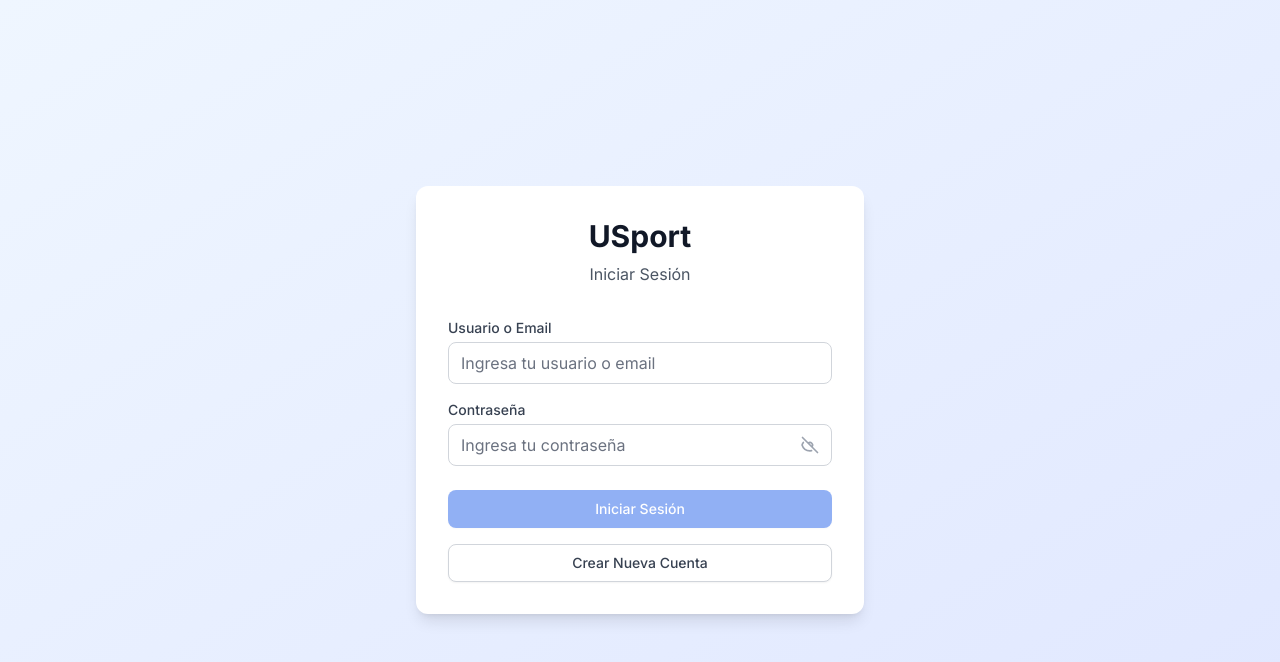
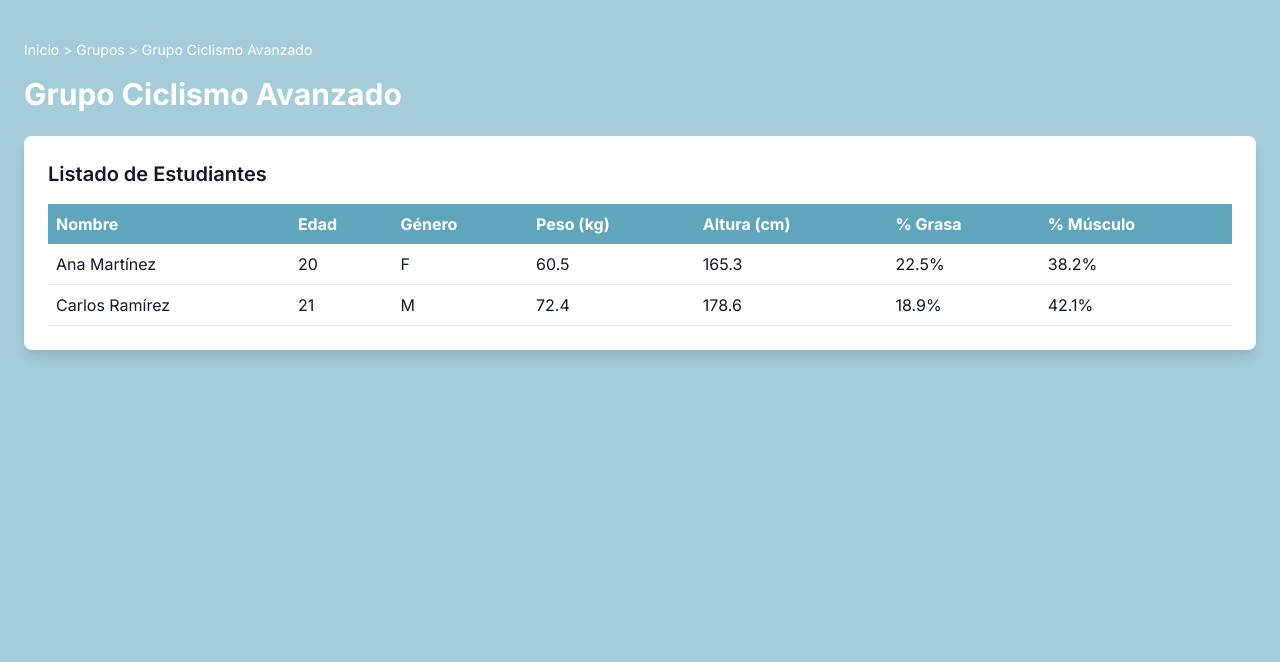
Before and after one commit to JaredMijailRE/IngesoftI, a Vue app in the folder Proyecto/: page /grupos/1/dashboard in a window 1280 px wide. Before the commit this address led to /. Shown: the top 662 px of the page. Built offline with nearby package versions, Linux system fonts and the light colour scheme.

Commit message:
Interfaz de grupos y breadcrumb

```diff
--- /dev/null
+++ b/Proyecto/src/components/ui/Breadcrumb.vue
@@ -0,0 +1,32 @@
+<script setup>
+import { useRouter } from 'vue-router'
+defineProps({
+  items: {
+    type: Array,
+    required: true,
+    default: () => []
+  }
+})
+
+const router = useRouter()
+
+const goTo = (to) => {
+  if (to) router.push(to)
+}
+</script>
+
+<template>
+  <nav class="text-sm text-white mb-4">
+    <template v-for="(item, index) in items" :key="index">
+      <span
+        v-if="item.to"
+        class="cursor-pointer hover:underline"
+        @click="goTo(item.to)"
+      >
+        {{ item.label }}
+      </span>
+      <span v-else>{{ item.label }}</span>
+      <span v-if="index < items.length - 1"> &gt; </span>
+    </template>
+  </nav>
+</template>
--- a/Proyecto/src/router/index.js
+++ b/Proyecto/src/router/index.js
@@ -7,6 +7,7 @@ const routes = [
     component: () => import('@/views/Main.vue'),
     meta: { title: 'Main' },
   },
+
   {
     path: '/',
     name: 'Login',
@@ -18,6 +19,18 @@ const routes = [
   {
     path: '/:pathMatch(.*)*',
     redirect: '/',
+  },
+  {
+    path: '/grupos',
+    name: 'Grupos',
+    component: () => import('@/views/Grupos.vue'),
+    meta: { title: 'Grupos' },
+  },
+  {
+    path: '/grupos/:id/dashboard',
+    name: 'GrupoDashboard',
+    component: () => import('@/views/GrupoDashboard.vue'),
+    meta: { title: 'Dashboard del Grupo' },
   },
 ]
 
--- /dev/null
+++ b/Proyecto/src/views/GrupoDashboard.vue
@@ -0,0 +1,101 @@
+<script setup>
+import { ref, onMounted } from 'vue'
+import { useRoute } from 'vue-router'
+import dayjs from 'dayjs'
+import Breadcrumb from '@/components/ui/Breadcrumb.vue'
+
+const route = useRoute()
+const grupoId = route.params.id
+
+const nombreGrupo = ref('') // ✅ Asegúrate de declarar esto
+
+const gruposMock = [
+  { id: 1, nombre: 'Grupo Ciclismo Avanzado' },
+  { id: 2, nombre: 'Grupo Ciclismo Base' },
+  { id: 3, nombre: 'Grupo de Resistencia' }
+]
+
+const grupo = gruposMock.find(g => g.id === Number(grupoId))
+nombreGrupo.value = grupo ? grupo.nombre : `Grupo ${grupoId}`
+
+const estudiantes = ref([])
+
+const cargarEstudiantes = () => {
+  estudiantes.value = [
+    {
+      id: 1,
+      first_name: 'Ana',
+      last_name: 'Martínez',
+      birth_date: '2005-06-15',
+      gender: 'F',
+      weight: 60.5,
+      height: 165.3,
+      body_fat_percentage: 22.5,
+      muscle_mass_percentage: 38.2
+    },
+    {
+      id: 2,
+      first_name: 'Carlos',
+      last_name: 'Ramírez',
+      birth_date: '2003-09-20',
+      gender: 'M',
+      weight: 72.4,
+      height: 178.6,
+      body_fat_percentage: 18.9,
+      muscle_mass_percentage: 42.1
+    }
+  ]
+}
+
+const calcularEdad = (fechaNacimiento) => {
+  return dayjs().diff(dayjs(fechaNacimiento), 'year')
+}
+
+onMounted(() => {
+  cargarEstudiantes()
+})
+</script>
+
+
+<template>
+  <div class="min-h-screen bg-sportu-400 py-10 px-6">
+    <Breadcrumb :items="[
+    { label: 'Inicio', to: '/' },
+    { label: 'Grupos', to: '/grupos' },
+    { label: nombreGrupo }
+    ]" />
+
+    <h1 class="text-3xl font-bold text-white mb-6">{{ nombreGrupo }}</h1>
+
+    <div class="bg-white rounded-lg shadow-lg p-6">
+      <h2 class="text-xl font-semibold mb-4">Listado de Estudiantes</h2>
+      <div v-if="estudiantes.length > 0" class="overflow-x-auto">
+        <table class="min-w-full table-auto border-collapse">
+          <thead>
+            <tr class="bg-sportu-100 text-white text-left">
+              <th class="p-2">Nombre</th>
+              <th class="p-2">Edad</th>
+              <th class="p-2">Género</th>
+              <th class="p-2">Peso (kg)</th>
+              <th class="p-2">Altura (cm)</th>
+              <th class="p-2">% Grasa</th>
+              <th class="p-2">% Músculo</th>
+            </tr>
+          </thead>
+          <tbody>
+            <tr v-for="est in estudiantes" :key="est.id" class="border-b hover:bg-gray-100">
+              <td class="p-2">{{ est.first_name }} {{ est.last_name }}</td>
+              <td class="p-2">{{ calcularEdad(est.birth_date) }}</td>
+              <td class="p-2">{{ est.gender }}</td>
+              <td class="p-2">{{ est.weight }}</td>
+              <td class="p-2">{{ est.height }}</td>
+              <td class="p-2">{{ est.body_fat_percentage }}%</td>
+              <td class="p-2">{{ est.muscle_mass_percentage }}%</td>
+            </tr>
+          </tbody>
+        </table>
+      </div>
+      <div v-else class="text-gray-500 text-center py-10">No hay estudiantes registrados en este grupo.</div>
+    </div>
+  </div>
+</template>
--- /dev/null
+++ b/Proyecto/src/views/Grupos.vue
@@ -0,0 +1,109 @@
+<script setup>
+import { ref } from 'vue'
+import { useRouter } from 'vue-router'
+import { Icon } from '@iconify/vue'
+import Breadcrumb from '@/components/ui/Breadcrumb.vue'
+
+const router = useRouter()
+
+const grupos = ref([
+  {
+    id: 1,
+    nombre: 'Grupo 1',
+    curso: 'Curso de ciclismo avanzado',
+    listado: ['Ana', 'Luis', 'Carlos', 'Valeria'],
+    planes: ['Fondo largo', 'Intervalos', 'Rodaje suave']
+  },
+  {
+    id: 2,
+    nombre: 'Grupo 2',
+    curso: 'Ciclismo base y técnica',
+    listado: ['Pedro', 'Marta', 'Raúl'],
+    planes: ['Técnica', 'Subidas', 'Descanso activo']
+  },
+  {
+    id: 3,
+    nombre: 'Grupo 3',
+    curso: 'Resistencia y fuerza',
+    listado: ['Lucía', 'Andrés', 'Sofía'],
+    planes: ['Fuerza en cuestas', 'Rodaje largo']
+  }
+])
+
+const grupoExpandido = ref(null)
+
+const toggleGrupo = (id) => {
+  grupoExpandido.value = grupoExpandido.value === id ? null : id
+}
+
+const irAGrupo = (id) => {
+  router.push({ name: 'GrupoDashboard', params: { id } })
+}
+</script>
+
+<template>
+  <div class="min-h-screen bg-sportu-400 py-10 px-6">
+    <Breadcrumb :items="[
+        { label: 'Inicio', to: '/' },
+        { label: 'Grupos' }
+        ]" />
+    <div v-for="grupo in grupos" :key="grupo.id" class="mb-6">
+      <button
+        @click="toggleGrupo(grupo.id)"
+        class="bg-white text-left w-full px-6 py-4 text-xl font-semibold shadow-md rounded-lg flex justify-between items-center"
+      >
+        {{ grupo.nombre }}
+        <span class="text-gray-400 text-2xl">
+          <Icon :icon="grupoExpandido === grupo.id ? 'mdi:chevron-up' : 'mdi:chevron-down'" />
+        </span>
+      </button>
+
+      <div
+        v-if="grupoExpandido === grupo.id"
+        class="bg-white mt-2 p-6 rounded-lg shadow-inner flex flex-col"
+      >
+        <div class="flex justify-between items-center mb-4">
+          <h2 class="text-xl font-bold">{{ grupo.curso }}</h2>
+          <button
+            @click="irAGrupo(grupo.id)"
+            class="bg-emerald-600 text-white font-semibold px-4 py-1.5 rounded hover:bg-emerald-700"
+          >
+            Ir a Grupo
+          </button>
+        </div>
+
+        <div class="grid md:grid-cols-2 gap-6">
+          <!-- Listado -->
+          <div>
+            <div class="flex justify-between items-center mb-2">
+              <h3 class="font-medium">Listado ({{ grupo.listado.length }})</h3>
+              <a href="#" class="text-sm text-sportu-600 hover:underline">Ver stats</a>
+            </div>
+            <ul class="space-y-2">
+              <li v-for="(nombre, i) in grupo.listado" :key="i" class="bg-gray-100 p-2 rounded">
+                {{ nombre }}
+              </li>
+            </ul>
+          </div>
+
+          <!-- Planes -->
+          <div>
+            <div class="flex justify-between items-center mb-2">
+              <h3 class="font-medium">Planes de entreno ({{ grupo.planes.length }})</h3>
+              <button class="text-xl text-gray-500 hover:text-sportu-600">+</button>
+            </div>
+            <ul class="space-y-2">
+              <li v-for="(plan, i) in grupo.planes" :key="i" class="bg-gray-100 p-2 rounded">
+                {{ plan }}
+              </li>
+            </ul>
+          </div>
+        </div>
+      </div>
+    </div>
+  </div>
+</template>
+
+<style scoped>
+/* Si tienes colores personalizados como sportu-600, asegúrate que están definidos en tailwind.config.js */
+</style>
--- a/Proyecto/src/views/LogIn.vue
+++ b/Proyecto/src/views/LogIn.vue
@@ -104,6 +104,8 @@
           >
             Crear Nueva Cuenta
           </button>
+
+          <router-link to="/Grupos">Grupos</router-link>
         </div>
       </form>
     </div>
```
Also changed, not shown: Proyecto/package.json (+4 -3 lines), 1 other file (tests, documents, lock files or other folders).
